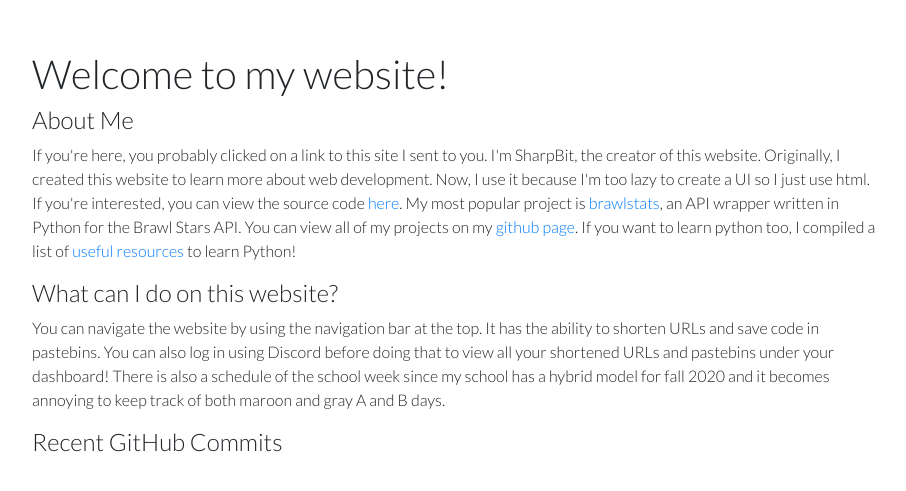
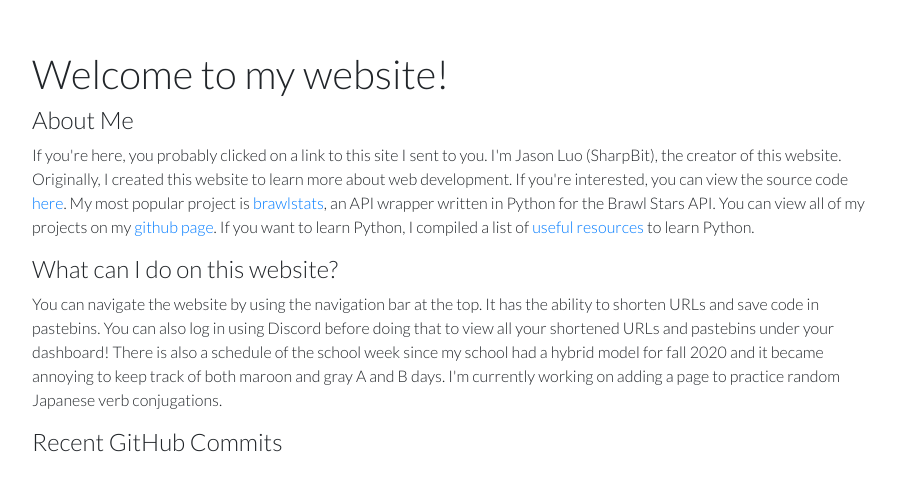
Before and after one commit to SharpBit/webserver, a Python web app: template core/templates/index.html in a window 1280 px wide. Shown: the part 56-547 px from the top of the page, without its empty margins (183-1089 px from the left). Run offline with Jinja, Linux system fonts and the light colour scheme; the template is opened without the code that fills it, so the values that code supplies are empty; some libraries are stand-ins or nearby versions.

Commit message:
Update home page

```diff
--- a/core/templates/index.html
+++ b/core/templates/index.html
@@ -4,14 +4,19 @@
 <div class="about-me">
   <h4>About Me</h4>
   <p class="info">
-    If you're here, you probably clicked on a link to this site I sent to you. I'm SharpBit, the creator of this website.
-    Originally, I created this website to learn more about web development. Now, I use it because I'm too lazy to create a UI so I just use html.
-    If you're interested, you can view the source code <a href="https://github.com/SharpBit/webserver" target="_blank">here</a>. My most popular project is <a href="https://github.com/SharpBit/brawlstats" target="_blank">brawlstats</a>, an API wrapper written in Python for the Brawl Stars API.
-    You can view all of my projects on my <a href="https://github.com/SharpBit" target="_blank">github page</a>. If you want to learn python too, I compiled a list of <a href="/learnpython" target="_blank">useful resources</a> to learn Python!
+    If you're here, you probably clicked on a link to this site I sent to you. I'm Jason Luo (SharpBit), the creator of this website.
+    Originally, I created this website to learn more about web development.
+    If you're interested, you can view the source code <a href="https://github.com/SharpBit/webserver" target="_blank">here</a>.
+    My most popular project is <a href="https://github.com/SharpBit/brawlstats" target="_blank">brawlstats</a>, an API wrapper written in Python for the Brawl Stars API.
+    You can view all of my projects on my <a href="https://github.com/SharpBit" target="_blank">github page</a>.
+    If you want to learn Python, I compiled a list of <a href="/learnpython" target="_blank">useful resources</a> to learn Python.
   </p>
   <h4>What can I do on this website?</h4>
   <p class="this-website">
-    You can navigate the website by using the navigation bar at the top. It has the ability to shorten URLs and save code in pastebins. You can also log in using Discord before doing that to view all your shortened URLs and pastebins under your dashboard! There is also a schedule of the school week since my school has a hybrid model for fall 2020 and it becomes annoying to keep track of both maroon and gray A and B days.
+    You can navigate the website by using the navigation bar at the top. It has the ability to shorten URLs and save code in pastebins.
+    You can also log in using Discord before doing that to view all your shortened URLs and pastebins under your dashboard!
+    There is also a schedule of the school week since my school had a hybrid model for fall 2020 and it became annoying to keep track of both maroon and gray A and B days.
+    I'm currently working on adding a page to practice random Japanese verb conjugations.
   </p>
 </div>
 <div class="github">
```
